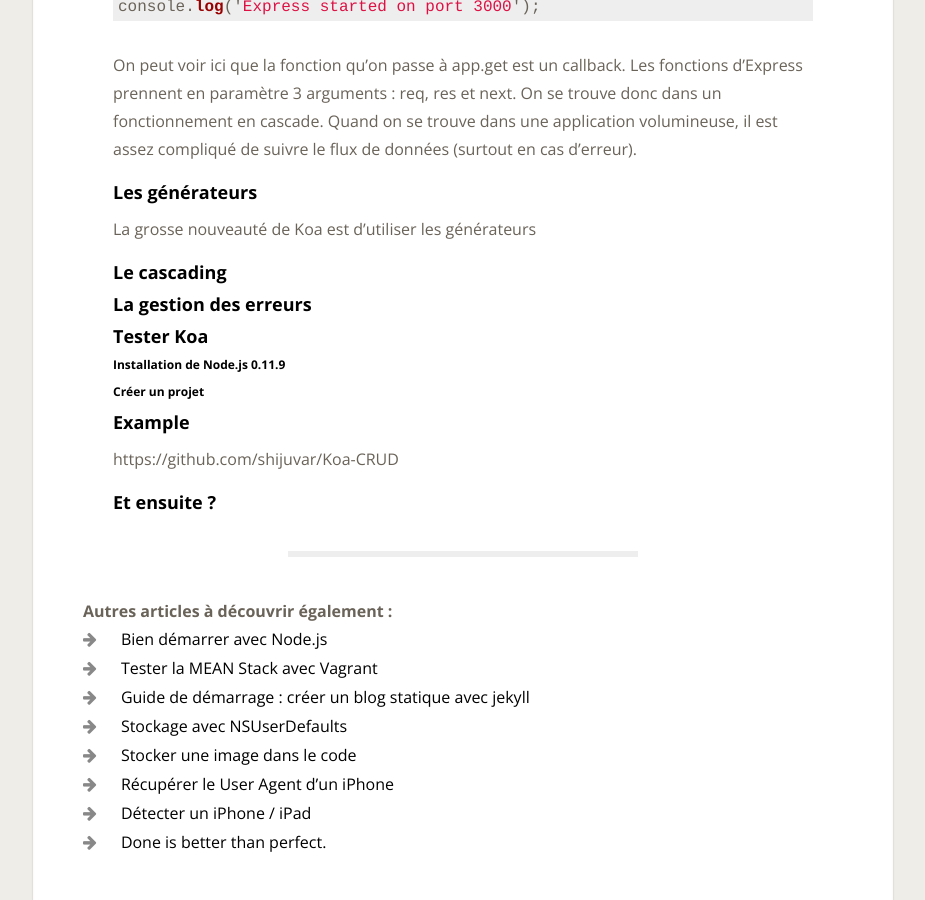
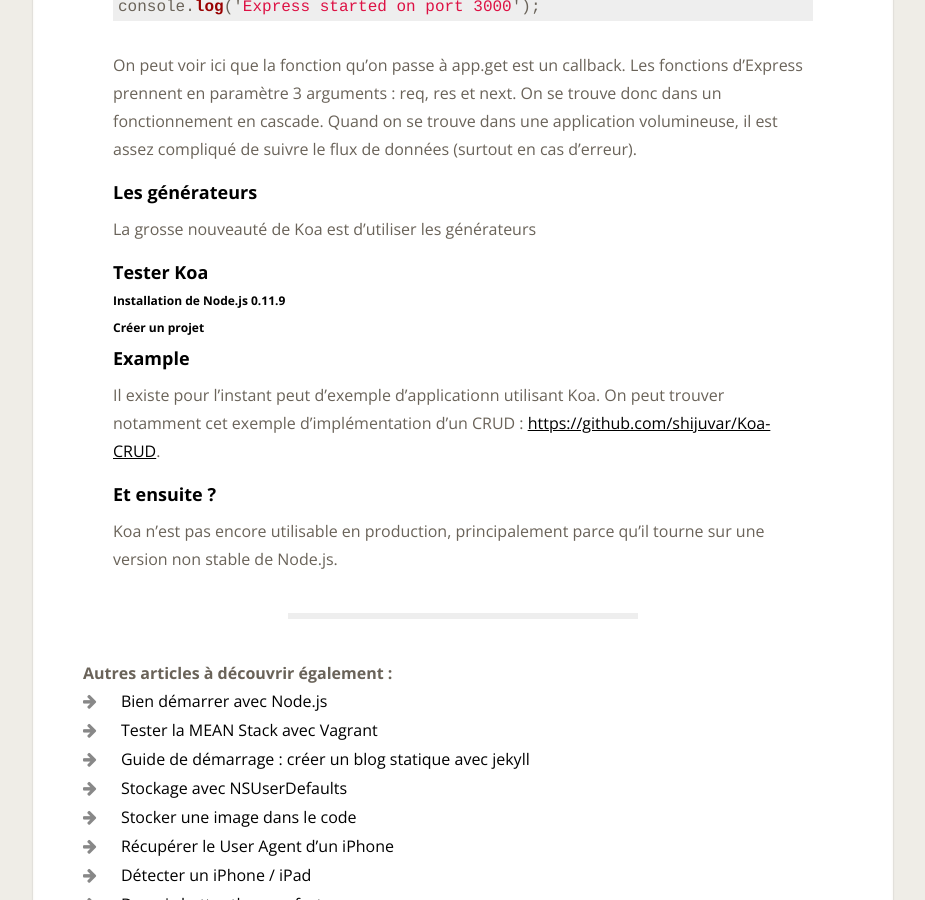
Before and after one commit to Toam/toam.fr, a Jekyll site: the page built from _posts/2014-04-13-koa-le-remplacant-express.markdown, in a window 1280 px wide and 900 px high, scrolled down 815 px. Shown: the whole window, without its empty margins (177-1102 px from the left). Built offline with Jekyll 4.4.1, drawn with Linux system fonts in a browser that asks for light colours; nearby versions of some CDN libraries; comment, search, counter and statistics services are not loaded.

Commit message:
Updated 2014-04-13-koa-le-remplacant-express.markdown

```diff
--- a/_posts/2014-04-13-koa-le-remplacant-express.markdown
+++ b/_posts/2014-04-13-koa-le-remplacant-express.markdown
@@ -40,14 +40,6 @@ On peut voir ici que la fonction qu'on passe à `app.get` est un callback. Les f
 La grosse nouveauté de Koa est d'utiliser les générateurs
 
 
-
-##### Le cascading
-
-
-
-##### La gestion des erreurs
-
-
 ##### Tester Koa
 
 ###### Installation de Node.js 0.11.9
@@ -56,7 +48,10 @@ La grosse nouveauté de Koa est d'utiliser les générateurs
 
 
 ##### Example
-https://github.com/shijuvar/Koa-CRUD
+
+Il existe pour l'instant peut d'exemple d'applicationn utilisant Koa. On peut trouver notamment cet exemple d'implémentation d'un CRUD : [https://github.com/shijuvar/Koa-CRUD](https://github.com/shijuvar/Koa-CRUD){:target="_blank"}.
 
 
 ##### Et ensuite ?
+
+Koa n'est pas encore utilisable en production, principalement parce qu'il tourne sur une version non stable de Node.js.
```
